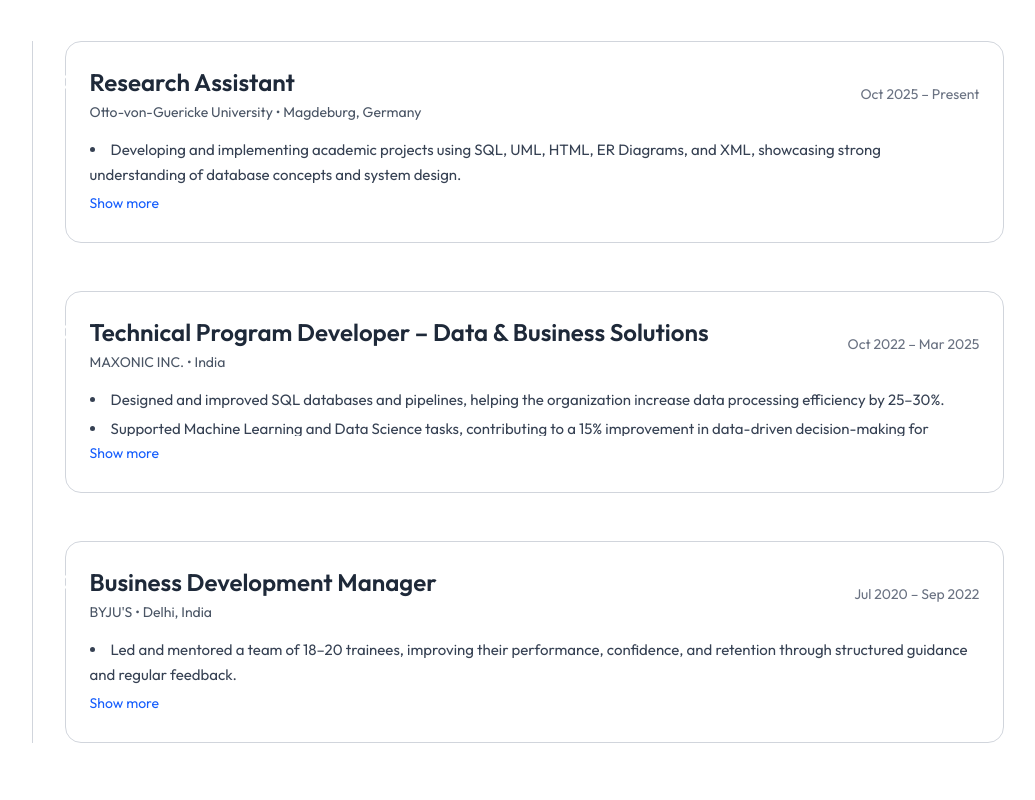
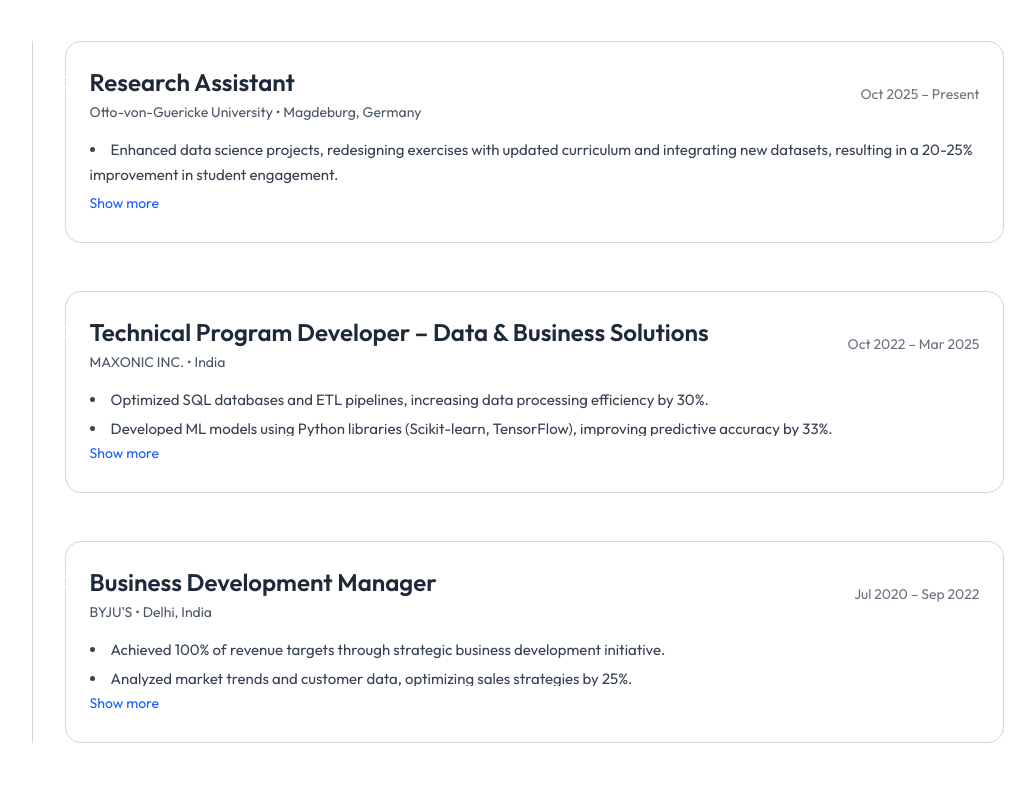
Before and after one commit to VivekSinghK14/Portfolio, a Next.js app: page / in a window 1280 px wide. Shown: the part 1840-2640 px from the top of the page, without its empty margins (122-1157 px from the left). Built offline with nearby package versions, Linux system fonts and the light colour scheme; a web font is replaced by a local one.

Commit message:
Update Work.jsx

```diff
--- a/component/Work.jsx
+++ b/component/Work.jsx
@@ -8,9 +8,10 @@ const Work = () => {
       location: "Magdeburg, Germany",
       date: "Oct 2025 – Present",
       details: [
-        "Developing and implementing academic projects using SQL, UML, HTML, ER Diagrams, and XML, showcasing strong understanding of database concepts and system design.",
-        "Creating mini-projects and practice exercises that improved class participation and practical understanding by 20–25%.",
-        "Applying SAP S/4HANA and SAP Datasphere to analyze real business case studies, gaining hands-on experience with enterprise processes like finance, procurement, and supply chain..",
+        " Enhanced data science projects, redesigning exercises with updated curriculum and integrating new datasets, resulting in a 20-25% improvement in student engagement.",
+        "Delivered SAP S/4HANA and Datasphere solutions for academic use cases.",
+        "Created learning material on machine learning, statistics, and databases.",
+        "Mentored 40+ students on Python programming, SQL queries, and data visualization techniques.",
       ],
     },
     {
@@ -19,13 +20,12 @@ const Work = () => {
       location: "India",
       date: "Oct 2022 – Mar 2025",
       details: [
-        "Designed and improved SQL databases and pipelines, helping the organization increase data processing efficiency by 25–30%.",
-        "Supported Machine Learning and Data Science tasks, contributing to a 15% improvement in data-driven decision-making for marketing and operations.",
-        "Cleaned and analyzed data using Python, improving overall data accuracy and reliability by 20%.",
+        "Optimized SQL databases and ETL pipelines, increasing data processing efficiency by 30%.",
+        "Developed ML models using Python libraries (Scikit-learn, TensorFlow), improving predictive accuracy by 33%.",
+        "Built interactive Power BI dashboards for executive leadership across 5+ departments.",
         "Created dashboards and reports in Power BI that reduced manual reporting time by 30% and improved visibility for management.",
-        "Worked closely with different teams to understand business needs and helped deliver data solutions that boosted team productivity by 15%.",
+        "Performed statistical analysis using Pandas and NumPy to identify business trends and patterns.",
         "Managed tasks independently and introduced simple process improvements, leading to a 10% reduction in repetitive work.",
-        "Used Python, Scikit-learn, GitHub, HTML, and Docker in daily workflows, improving project consistency and reducing setup time by 20%.",
         "Supported sales and marketing efforts using Salesforce, LinkedIn, and ZoomInfo, contributing to a 10–12% increase in qualified leads and outreach effectiveness."
       ],
     },
@@ -35,10 +35,9 @@ const Work = () => {
       location: "Delhi, India",
       date: "Jul 2020 – Sep 2022",
       details: [
-        "Led and mentored a team of 18–20 trainees, improving their performance, confidence, and retention through structured guidance and regular feedback.",
-        "Consistently met revenue targets by planning and executing effective business development and sales strategies.",
-        "Trained and supported new Business Development Trainees to achieve their KPIs, resulting in stronger team productivity and smoother onboarding.",
-        "Contributed to company growth by implementing practical sales approaches that improved lead conversion and client engagement.",
+        " Achieved 100% of revenue targets through strategic business development initiative.",
+        "Analyzed market trends and customer data, optimizing sales strategies by 25%.",
+        " Managed 50+ client relationships and delivered presentations to key stakeholders.",
       ],
     },
   ];
```
